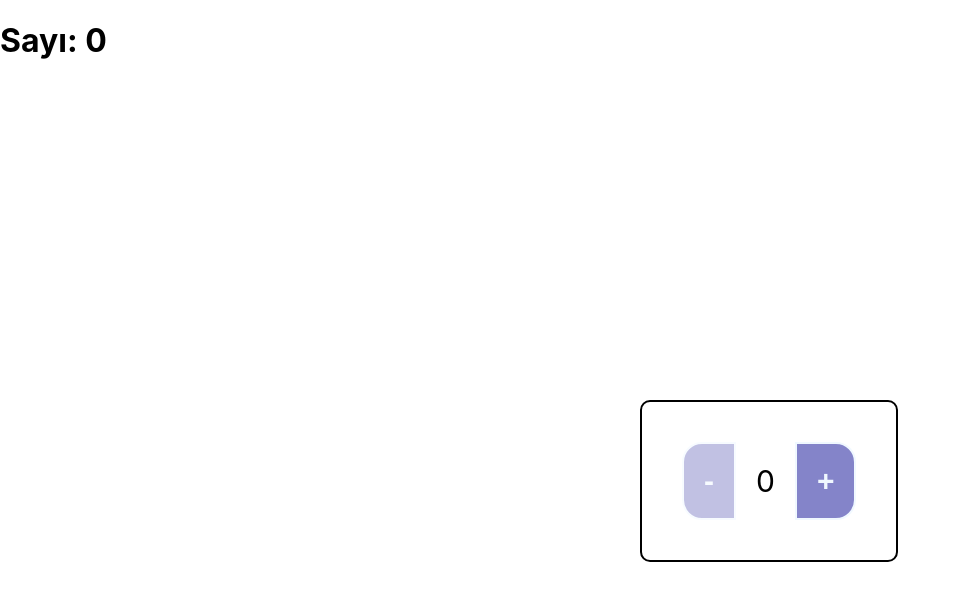
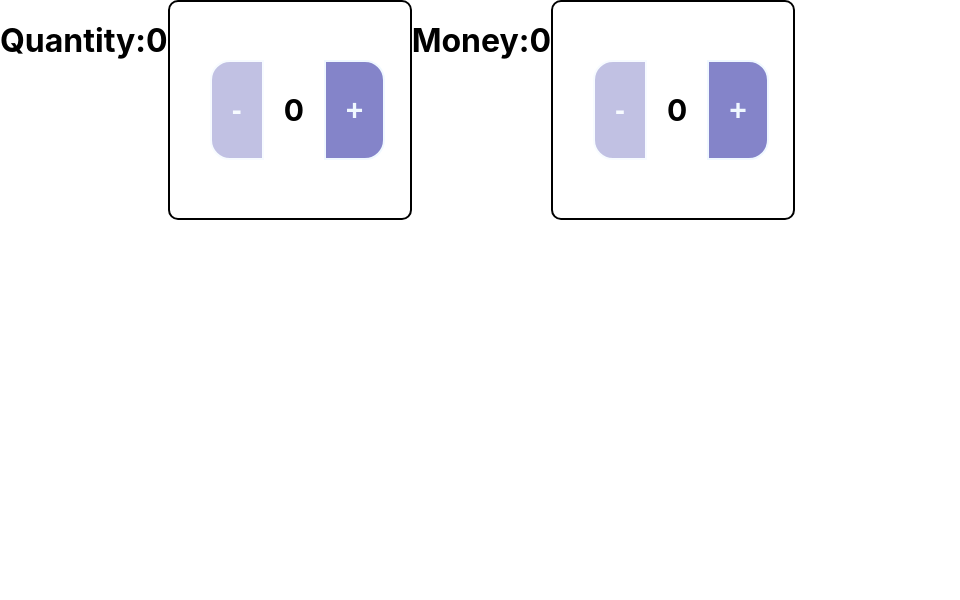
Before and after one commit to EniseAslan/add-minus-app, a React (Create React App) app: page / in a window 1280 px wide. Shown: the top 600 px of the page, without its empty margins (0-960 px from the left). Built offline with nearby package versions, Linux system fonts and the light colour scheme.

Commit message:
component oluşturuldu hatalar giderildi

```diff
--- a/src/App.css
+++ b/src/App.css
@@ -1,11 +1,9 @@
-.general {
-  position: absolute;
-  top: 50%;
-  left: 50%;
+.card {
 
-  display: flex;
-  justify-content: center;
-  align-items: center;
+display: flex;
+align-items: center;
+  width: 200px;
+  height: auto;
   border: 2px solid #000;
   padding: 20px;
   border-radius: 10px;
@@ -24,6 +22,7 @@
   border-top-left-radius: 20px;
   border-bottom-left-radius: 20px;
   font-size: 30px;
+  height: 100px;
 }
 .right-btn {
   margin: 20px;
@@ -37,6 +36,7 @@
   border-top-right-radius: 20px;
   border-bottom-right-radius: 20px;
   font-size: 30px;
+  height: 100px;
 }
 .text {
   font-size: 30px;
@@ -48,3 +48,7 @@
   opacity: 0.50;
   pointer-events: none;
 }
+.container{
+  display: flex;
+
+}
--- a/src/App.js
+++ b/src/App.js
@@ -1,36 +1,12 @@
-import logo from "./logo.svg";
 import "./App.css";
 import { AddMinus } from "./components/addMinus";
 
-import { useState, useEffect } from "react";
-import ButtonQuantity from "./components/buttonQuantity";
-
 function App() {
-  const [sayi, setCount] = useState(0);
-  const Up = () => {
-    setCount((up) => up + 1);
-  };
-  const Down = () => {
-    setCount((down) => down - 1);
-  };
-
-
-
-
   return (
-    <>
-      <h1>
-        <div> Sayı: {sayi}</div>
-      </h1>
-      <body>
-<div class= "general">
-      <ButtonQuantity onClick={Down} innerText={"-"} className="left-btn"  disabled={sayi === 0}/>
-      <text class="text"> {sayi} </text>
-      <ButtonQuantity onClick={Up} innerText={"+"} className="right-btn"/>
-
-      </div>
-      </body>
-    </>
+    <div className="container">
+      <AddMinus title="Quantity" />
+      <AddMinus title="Money" />
+    </div>
   );
 }
 
--- a/src/components/addMinus.jsx
+++ b/src/components/addMinus.jsx
@@ -1,7 +1,34 @@
-import React from 'react'
+import React, { useState } from "react";
+import ButtonQuantity from "./buttonQuantity";
 
-export const AddMinus = () => {
+export const AddMinus = ({ title }) => {
+  const [count, setCount] = useState(0);
+  const Up = () => {
+    setCount((up) => up + 1);
+  };
+  const Down = () => {
+    setCount((down) => down - 1);
+  };
+
   return (
-    <div>addMinusdeneme</div>
-  )
-}
+    <>
+      <div>
+        <h1>
+          {" "}
+          {title}:{count}
+        </h1>
+      </div>
+
+      <div class="card">
+        <ButtonQuantity
+          onClick={Down}
+          innerText={"-"}
+          className="left-btn"
+          disabled={count === 0}
+        />
+        <h6 class="text"> {count} </h6>
+        <ButtonQuantity onClick={Up} innerText={"+"} className="right-btn" />
+      </div>
+    </>
+  );
+};
```
